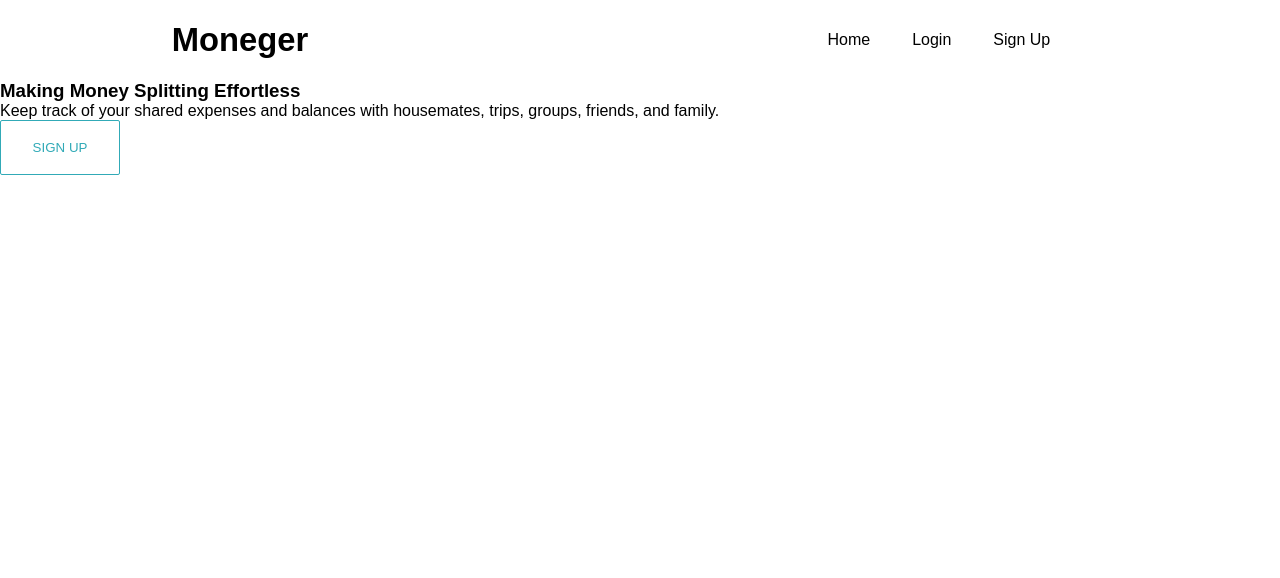
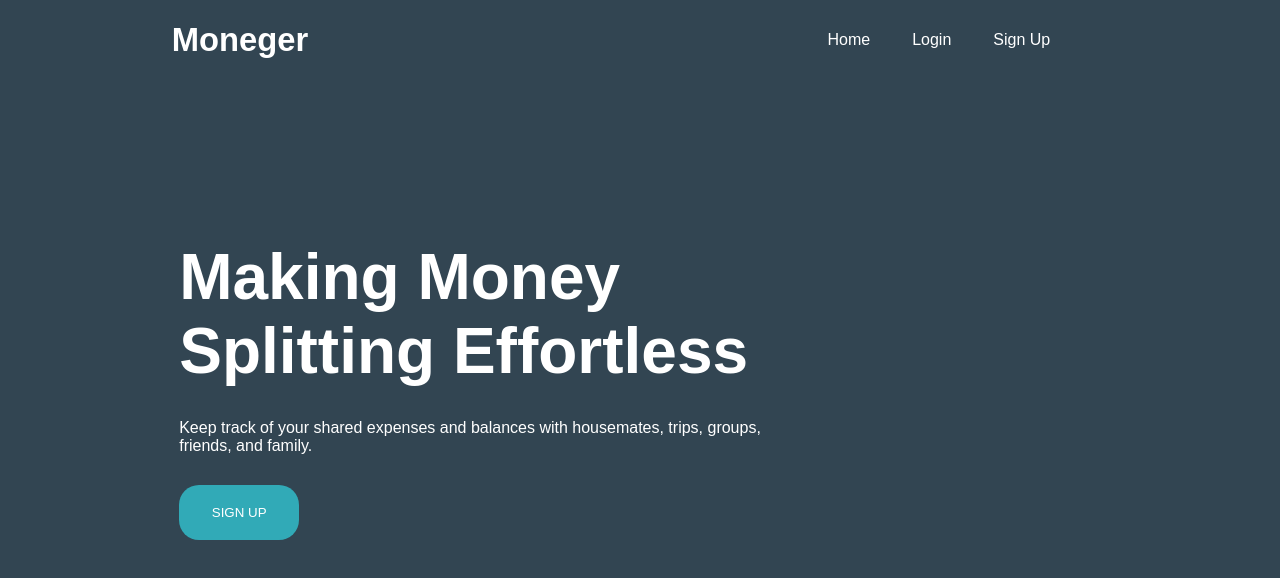
Before and after one commit to Jeremyljr/Moneger, a React (Create React App) app: page / in a window 1280 px wide. Shown: the top 578 px of the page. Built offline with nearby package versions, Linux system fonts and the light colour scheme.

Commit message:
basic hero layout

```diff
--- a/src/App.css
+++ b/src/App.css
@@ -3,4 +3,5 @@
     margin: 0;
     padding: 0;
     font-family: 'Work Sans', sans-serif;
+    background-color: #324552;
   }
--- a/src/components/Button.css
+++ b/src/components/Button.css
@@ -2,6 +2,7 @@
     --primary: #31AAB7;
     --text: #fff;
     --secondary: #000;
+    --hover: #129AA6;
 }
 
 .btn {
@@ -37,3 +38,7 @@
     color: var(--text);
     background-color: var(--primary);
 }
+
+.btnPrimary:hover{
+    background-color: #129AA6;
+}
--- a/src/containers/homePage/HeroSection.css
+++ b/src/containers/homePage/HeroSection.css
@@ -0,0 +1,22 @@
+.heroContainer{
+    margin-top: 20vh;
+}
+
+.heroLeft{
+    color: var(--text);
+    max-width: 590px;
+    height: 300px;
+    /* background-color: turquoise; */
+    margin-left: 14vw;
+    display: flex;
+    flex-direction: column;
+    justify-content: space-between;
+}
+
+.heroLeftTitle{
+    font-size: 64px;
+}
+
+.heroLeftParagraph{
+    font-size: 16px;
+}
--- a/src/containers/homePage/HeroSection.js
+++ b/src/containers/homePage/HeroSection.js
@@ -1,5 +1,6 @@
 import React from 'react'
 import { Button } from '../../components/Buttons'
+import './HeroSection.css';
 
 function HeroSection() {
     return (
@@ -12,7 +13,7 @@ function HeroSection() {
                 Keep track of your shared expenses and balances with housemates, trips, groups, friends, and family.
                 </p>
                 <div className="heroBtn">
-                    <Button className='btn' buttonStyle='btnOutline'>
+                    <Button className='btn' buttonStyle='btnPrimary'>
                         SIGN UP
                     </Button>
                 </div>
--- a/src/containers/homePage/Navbars.css
+++ b/src/containers/homePage/Navbars.css
@@ -50,7 +50,7 @@
   }
 
   .navLinks {
-    color: #000;
+    color: var(--text);
     display: flex;
     align-items: center;
     text-decoration: none;
@@ -78,6 +78,7 @@
   }
 
   .title{
+    color: var(--text);
     font-size: 28px;
   }
 
```
